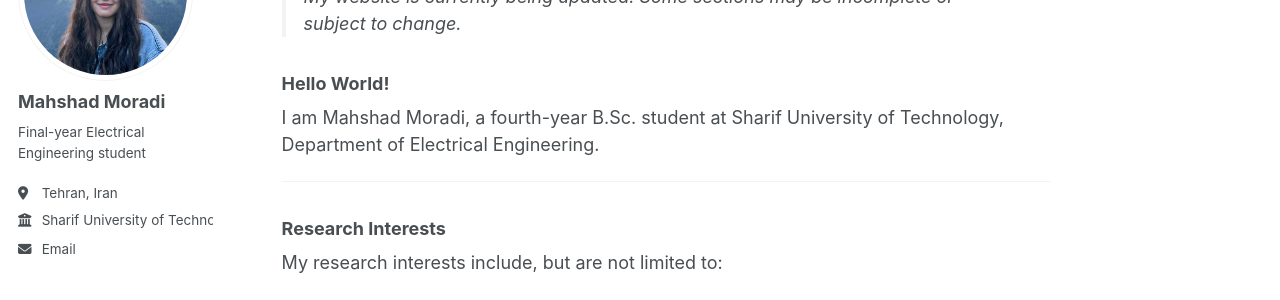
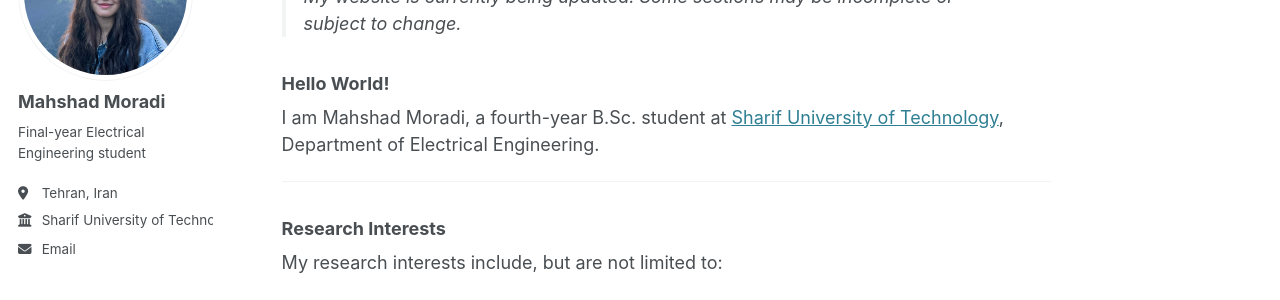
Before and after one commit to mahshadmoradi/mahshadmoradi.github.io, a Jekyll site: the page built from _pages/about.md, in a window 1280 px wide and 1058 px high. Shown: the part 200-500 px from the top of the window. Built offline with Jekyll 4.4.1, drawn with Linux system fonts in a browser that asks for light colours; a script that is not in the unit is left out; part of the change alters nothing that is shown.

```diff
--- a/_pages/about.md
+++ b/_pages/about.md
@@ -11,7 +11,7 @@ redirect_from:
 
 ### Hello World!
 
-I am Mahshad Moradi, a fourth-year B.Sc. student at Sharif University of Technology, Department of Electrical Engineering.
+I am Mahshad Moradi, a fourth-year B.Sc. student at [Sharif University of Technology](https://en.sharif.ir), Department of Electrical Engineering.
 
 ---
 
```
